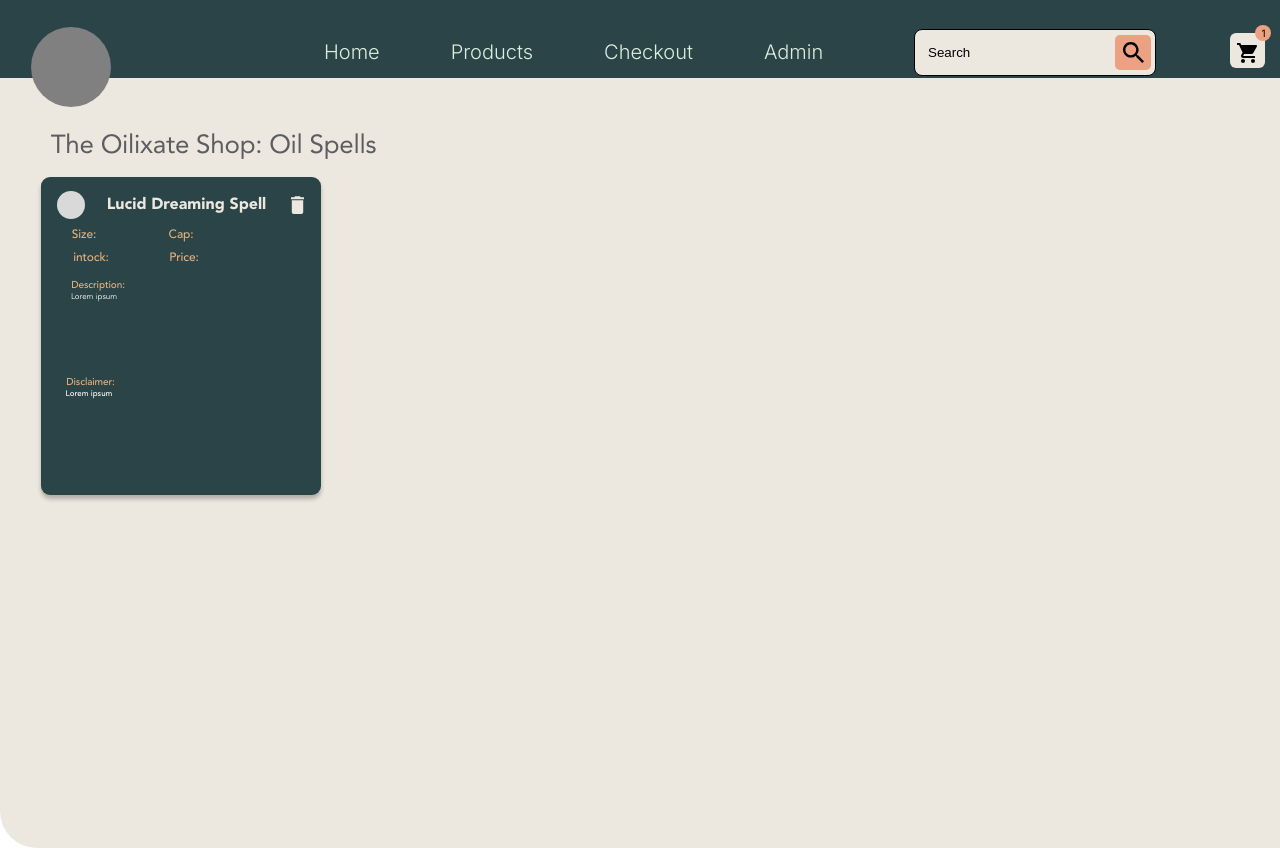
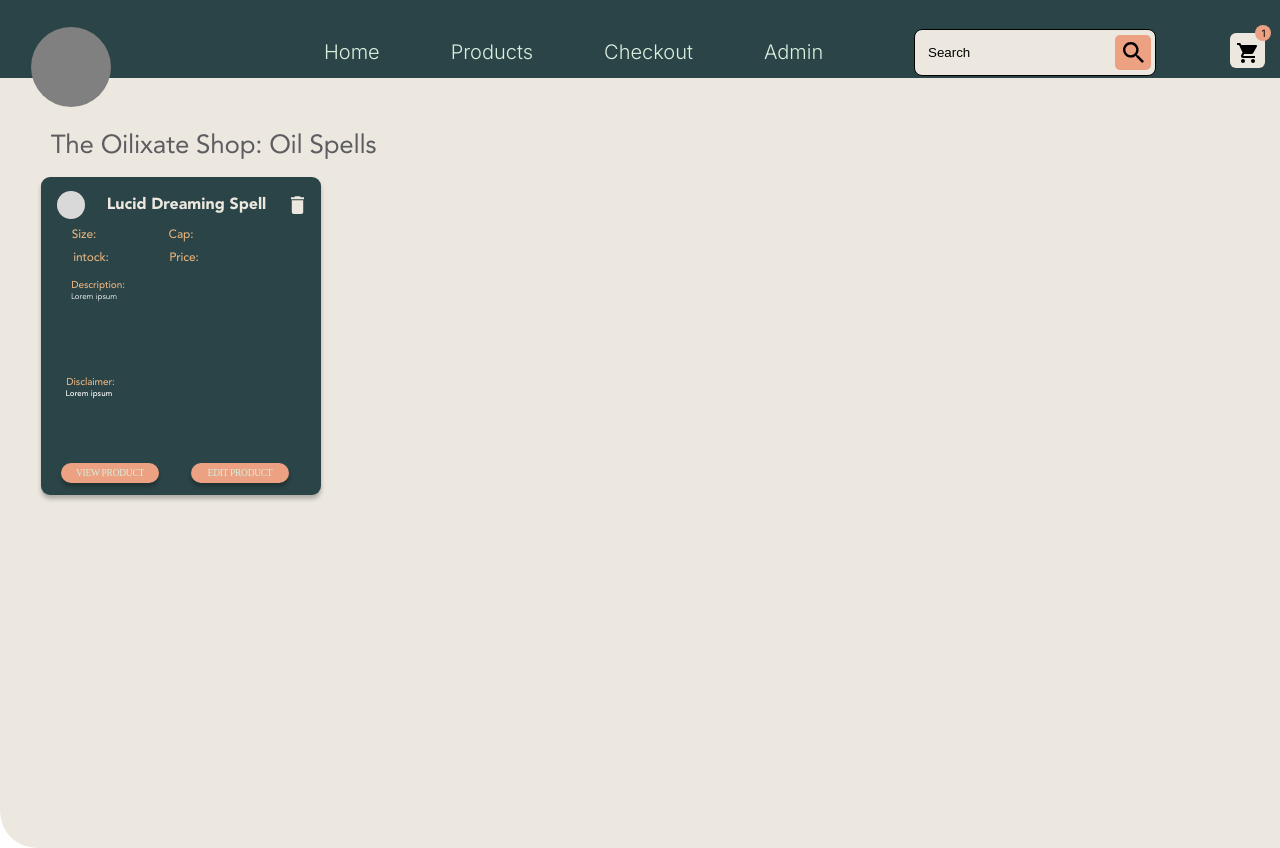
Before and after one commit to Tsebo200/Oilixate, a React (Create React App) app in the folder client/: page /Admin in a window 1280 px wide. Shown: the top 848 px of the page. Built offline with nearby package versions, Linux system fonts and the light colour scheme.

Commit message:
Card layout design in Admin page
card layout designed but just realised need to add a card container

```diff
--- a/client/src/components/Admin.js
+++ b/client/src/components/Admin.js
@@ -20,8 +20,8 @@ const Admin = () => {
                 <p className="oil-desc">Lorem ipsum</p>
                 <p className="oil-disclaimer-label">Disclaimer:</p>
                 <p className="oil-disclaimer">Lorem ipsum</p>
-                <div className="view-btn"></div>
-                <div className="edit-btn"></div>
+                <div className="view-btn"><p className="view-text">View product</p></div>
+                <div className="edit-btn"><p className="edit-text">Edit product</p></div>
             </div>
         </div>
         </>
--- a/client/src/index.css
+++ b/client/src/index.css
@@ -1828,3 +1828,57 @@ color: #ECE8DF;
   line-height: 11px;
   color: #FFFFFF;
 }
+
+.view-btn{
+  position: relative;
+  width: 98px;
+  height: 20px;
+  left: 20px;
+  top: 286px;
+  background: #EBA182;
+  box-shadow: 0px 4px 4px rgba(0, 0, 0, 0.25);
+  border-radius: 10px;
+}
+
+.view-text{
+  position: absolute;
+  width: 68px;
+  height: 14.44px;
+  left: 15px;
+  top: 4px;
+  font-family: 'Avenir';
+  font-style: normal;
+  font-weight: 400;
+  font-size: 9.5px;
+  line-height: 13px;
+  letter-spacing: -0.03em;
+  text-transform: uppercase;
+  color: #DAEFDE;
+}
+
+.edit-btn{
+  position: relative;
+  width: 98px;
+  height: 20px;
+  left: 150px;
+  top: 266px;
+  background: #EBA182;
+  box-shadow: 0px 4px 4px rgba(0, 0, 0, 0.25);
+  border-radius: 10px;
+}
+
+.edit-text{
+  position: absolute;
+  width: 68px;
+  height: 14.44px;
+  left: 15px;
+  top: 4px;
+  font-family: 'Avenir';
+  font-style: normal;
+  font-weight: 400;
+  font-size: 9.5px;
+  line-height: 13px;
+  letter-spacing: -0.03em;
+  text-transform: uppercase;
+  color: #DAEFDE;
+}
```
